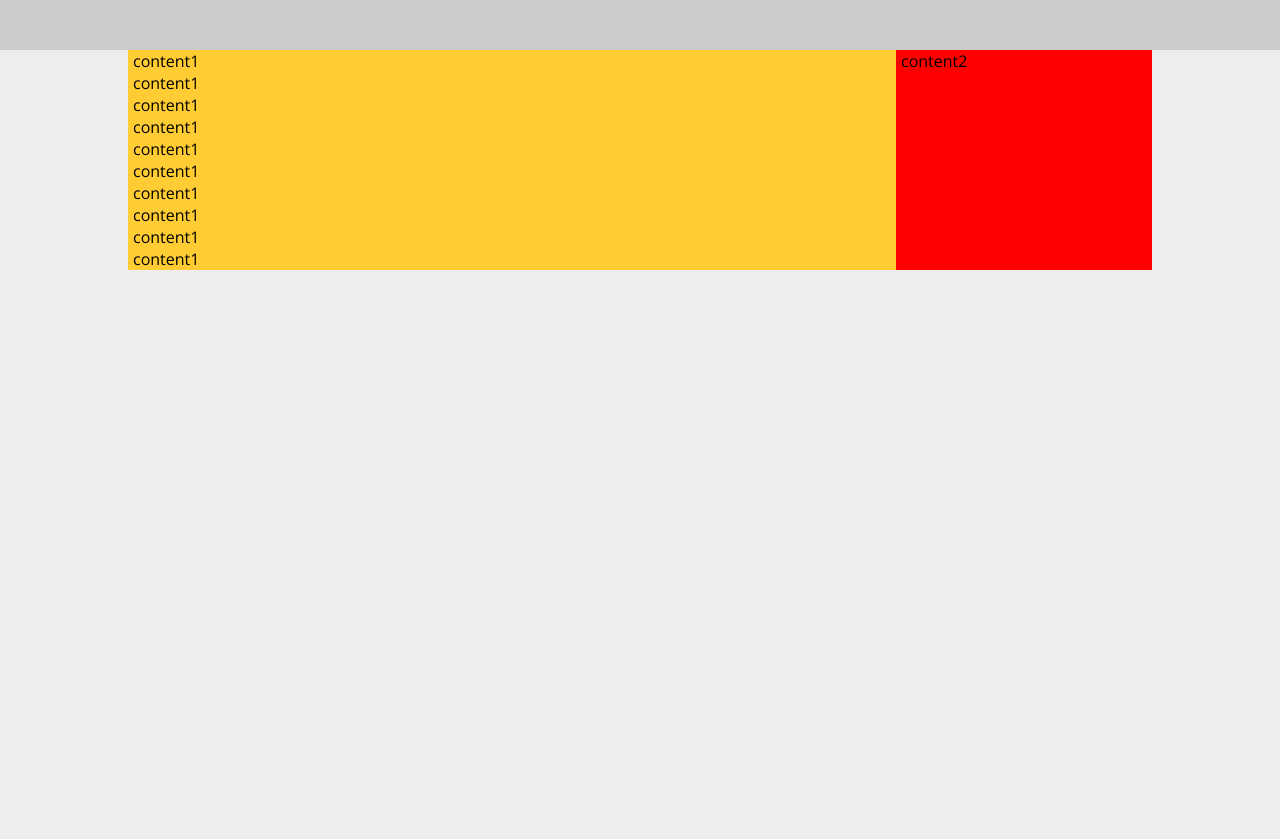
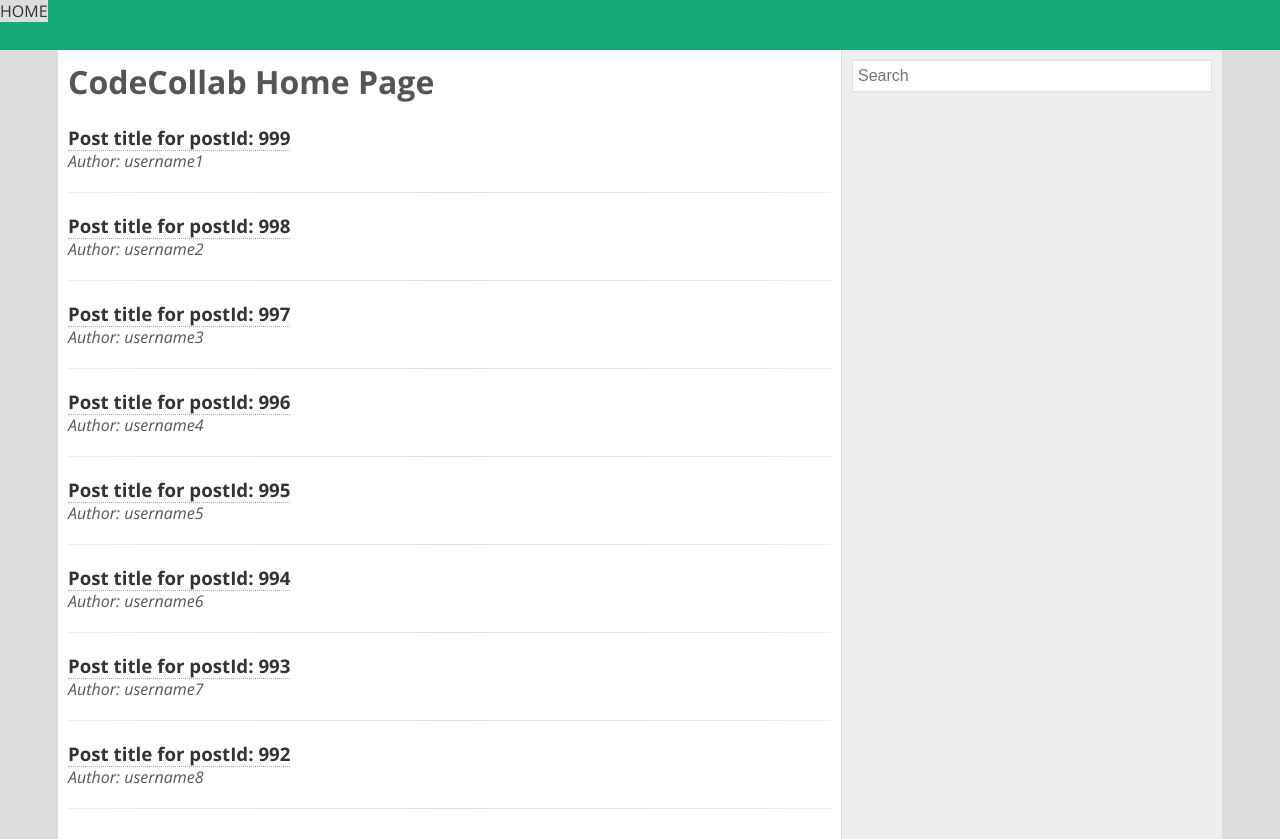
Before and after one commit to JeffBshp/CodeCollab, a PHP site: page / in a window 1280 px wide. Before the commit the page ends 270 px from the top, so only its background shows below. Run offline with PHP 8.4, Linux system fonts and the light colour scheme; some libraries are stand-ins or nearby versions.

Commit message:
Rough mockup of basic functionality
[NEED SUGGESTIONS] Added a rough design of site including index page,
post page, and search page. No database functionality, just using PHP
GET to pass around data. No real functionality, just a mockup of the
site in general.

```diff
--- a/css/styles.css
+++ b/css/styles.css
@@ -4,7 +4,8 @@ body {
 	margin: 0;
 	font-family: 'Open Sans', sans-serif;
 	font-size: 16px;
-	background: #EDEDED;
+	background: #DDDDDD;
+	color: #555555;
 }
 
 ::selection {
@@ -17,22 +18,70 @@ body {
 }
 
 h1, h2, h3, h4, h5, h6 {
+	display: inline;
 	margin: 0;
 	padding: 0;
 }
 
+hr {
+	margin-top: 20px;
+	margin-bottom: 20px;
+	font-size: 14x;
+	font-weight: bold;
+	font-style: italic;
+	border: none;
+	text-align: center;
+    height: 1px;
+    background-image: -webkit-linear-gradient(left, rgba(221,221,221,0.5), rgba(221,221,221,1), rgba(221,221,221,0.5));
+    background-image:    -moz-linear-gradient(left, rgba(221,221,221,0.5), rgba(221,221,221,1), rgba(221,221,221,0.5));
+    background-image:     -ms-linear-gradient(left, rgba(221,221,221,0.5), rgba(221,221,221,1), rgba(221,221,221,0.5));
+    background-image:      -o-linear-gradient(left, rgba(221,221,221,0.5), rgba(221,221,221,1), rgba(221,221,221,0.5));
+}
+
+
+hr.description:after {
+    content: "Description";
+    display: inline-block;
+    position: relative;
+    top: -0.7em;
+    background: white;
+    padding-left: 10px;
+    padding-right: 10px;
+}
+
+hr.code:after {
+    content: "Code";
+    display: inline-block;
+    position: relative;
+    top: -0.7em;
+    background: white;
+    padding-left: 10px;
+    padding-right: 10px;
+}
+
 a {
 	text-decoration: none;
-	color: #AAAAAA;
-	border-bottom: 1px solid #AAAAAA;
+	color: #333333;
+	border-bottom: 1px dotted #AAAAAA;
+}
+
+.search {
+	border: 1px solid #DDDDDD;
+	margin: 0;
+	padding: 5px;
+	width: 348px;
+	height: 20px;
+	line-height: 20px;
+	vertical-align: middle;
+
+	color: #555555;
+	font-size: 16px;
+
 }
 
 a:hover {
-	-webkit-transition: background .3s;
-	transition: background .3s;
 	border-bottom: none;
-	background: #AAAAAA;
-	color: white;
+	background: #DDDDDD;
 }
 
 #nav {
@@ -41,7 +90,7 @@ a:hover {
 	left: 0px;
 	width: 100%;
 	height: 50px;
-	background: #CCCCCC;
+	background: #16A979;
 	z-index: 1;
 }
 
@@ -56,28 +105,32 @@ a:hover {
 }
 
 p {
-	padding: 0px;
-	margin: 0px;
+	margin: 0px auto 10px auto;
 }
 
 #content {
-	margin: 50px auto;
-	width: 1024px;
+	margin: 50px auto 0px auto;
+	width: 1164px;
+	background: #EEEEEE;
+}
+
+.lcol {
+	width: 763px;
+	border-right: 1px solid #DDDDDD;
+	padding: 10px;
+	float: left;
 	background: #FFFFFF;
 }
 
-#col1 {
-	width: 758px;
-	padding-left: 5px;
-	padding-right: 5px;
-	float: left;
-	background: #FFCC33;
+.rcol {
+	width: 360px;
+	padding: 10px;
+	float: right;
 }
 
-#col2 {
-	width: 246px;
-	padding-left: 5px;
-	padding-right: 5px;
-	float: right;
-	background: #FF0000;
+#footer {
+	width: 100%;
+	height: 25px;
+	background: #CCCCCC;
+	z-index: 1;
 }
--- a/index.php
+++ b/index.php
@@ -1,41 +1,60 @@
 <!DOCTYPE html>
 <head>
 	<title>CodeCollab</title>
+	<meta charset="utf-8">
 	<link rel="stylesheep" type="text/css" media="all" href="css/normalize.css" />
 	<link rel="stylesheet" type="text/css" media="all" href="css/styles.css" />
 	<script src="//ajax.googleapis.com/ajax/libs/jquery/1.11.0/jquery.min.js"></script>
 	<script>
-		$(window).load(function() {
-			var col1 = $("#col1");
-			var col2 = $("#col2");
-			var toHeight = $("#content").height();
-			col1.height(toHeight);
-			col2.height(toHeight);
+		$(document).ready(function() {
+   			$('.search').keydown(function(event) {
+	        	if (event.keyCode == 13) {
+	            this.form.submit();
+	            return false;
+         		}
+    		});
 		});
-
-		$
 	</script>
 </head>
 
 <body>
-<div id="nav"></div>
+<div id="nav">
+	<a href="index.php">HOME</a>
+</div>
 <div id="content" class="clearfix">
-	<div id="col1">
-		content1<br />
-		content1<br />
-		content1<br />
-		content1<br />
-		content1<br />
-		content1<br />
-		content1<br />
-		content1<br />
-		content1<br />
-		content1<br />
+	<div class="lcol">
+		<h1>CodeCollab Home Page</h1>
+		<br /><br />
+		<h3><a href="post.php?p=999">Post title for postId: 999</a></h3>
+		<p style="font-style: italic;">Author: username1</p>
+		<hr />
+		<h3><a href="post.php?p=998">Post title for postId: 998</a></h3>
+		<p style="font-style: italic;">Author: username2</p>
+		<hr />
+		<h3><a href="post.php?p=997">Post title for postId: 997</a></h3>
+		<p style="font-style: italic;">Author: username3</p>
+		<hr />
+		<h3><a href="post.php?p=996">Post title for postId: 996</a></h3>
+		<p style="font-style: italic;">Author: username4</p>
+		<hr />
+		<h3><a href="post.php?p=995">Post title for postId: 995</a></h3>
+		<p style="font-style: italic;">Author: username5</p>
+		<hr />
+		<h3><a href="post.php?p=994">Post title for postId: 994</a></h3>
+		<p style="font-style: italic;">Author: username6</p>
+		<hr />
+		<h3><a href="post.php?p=993">Post title for postId: 993</a></h3>
+		<p style="font-style: italic;">Author: username7</p>
+		<hr />
+		<h3><a href="post.php?p=992">Post title for postId: 992</a></h3>
+		<p style="font-style: italic;">Author: username8</p>
+		<hr />
 	</div>
-	<div id="col2">
-		content2
+	<div class="rcol">
+		<form method="get" action="search.php">
+			<input class="search" type="text" placeholder="Search" name="s" />
+		</form>
 	</div>
-
 </div>
 </body>
 </html>
```
Also changed, not shown: post.php (added, +67 -0 lines), search.php (added, +10 -0 lines).
